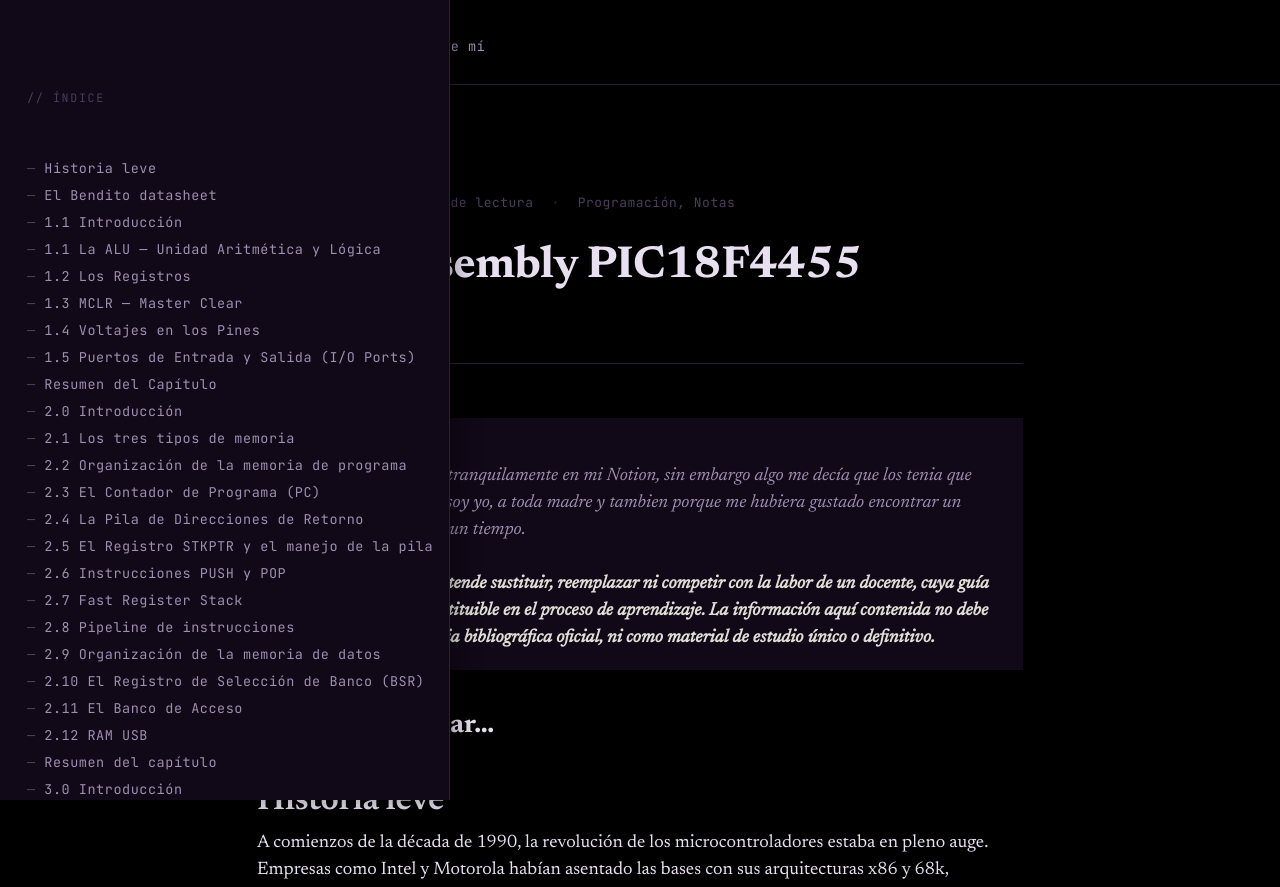
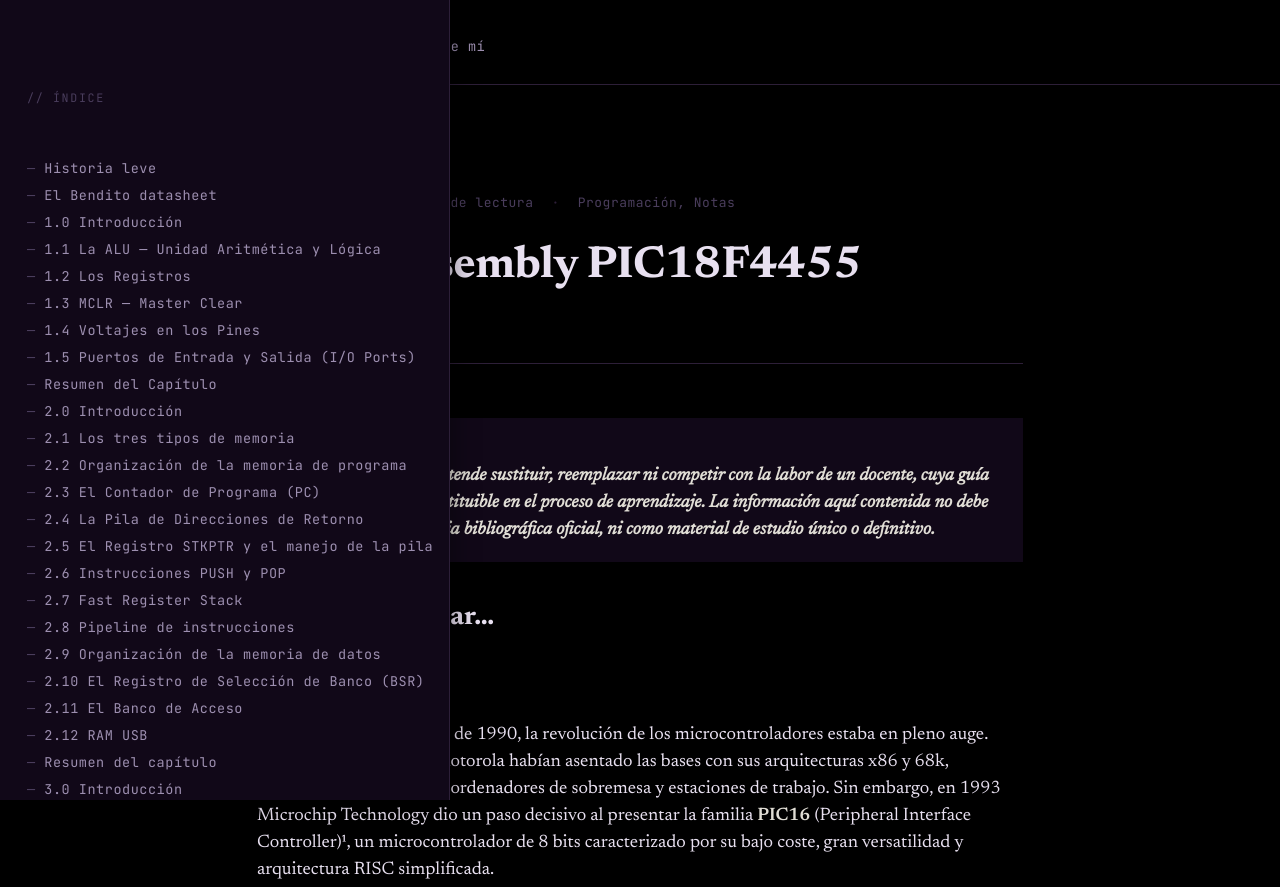
Before and after one commit to soyMarioPineda/blog, a website: page posts/notaspic.html in a window 1280 px wide. Shown: the top 887 px of the page. Drawn offline with Linux system fonts and the light colour scheme.

Commit message:
fix articulo 1

```diff
--- a/posts/notaspic.html
+++ b/posts/notaspic.html
@@ -45,7 +45,7 @@
   <ul>
       <li><a href="#historia-leve">Historia leve</a></li>
       <li><a href="#el-bendito-datasheet">El Bendito datasheet</a></li>
-      <li><a href="#11-introduccion">1.1 Introducción</a></li>
+      <li><a href="#10-introduccion">1.0 Introducción</a></li>
       <li><a href="#11-la-alu-unidad-aritmetica-y-logica">1.1 La ALU — Unidad Aritmética y Lógica</a></li>
       <li><a href="#12-los-registros">1.2 Los Registros</a></li>
       <li><a href="#13-mclr-master-clear">1.3 MCLR — Master Clear</a></li>
@@ -149,8 +149,6 @@
       <div class="article-body">
         <blockquote>
 <p><em><strong>Nota del autor:</strong></em></p>
-<p><em>Estos apuntes estaban tranquilamente en mi Notion, sin embargo algo me decía que los tenia que compartir, por que así soy yo, a toda madre y tambien porque me hubiera gustado encontrar un recurso como esté hace un tiempo.</em></p>
-<p><em><strong>bueno ya, serios.</strong></em></p>
 <p><em><strong>Este documento no pretende sustituir, reemplazar ni competir con la labor de un docente, cuya guía es fundamental e insustituible en el proceso de aprendizaje. La información aquí contenida no debe tomarse como referencia bibliográfica oficial, ni como material de estudio único o definitivo.</strong></em></p>
 </blockquote>
 <h1>Antes de empezar…</h1>
@@ -167,7 +165,7 @@
 <p><strong>Tenlo abierto. Úsalo. Es la herramienta de trabajo, no el último recurso.</strong></p>
 <hr>
 <h1>Capitulo 1: Noción</h1>
-<h2 id="11-introduccion">1.1 Introducción</h2>
+<h2 id="10-introduccion">1.0 Introducción</h2>
 <p>Antes de escribir una sola instrucción en ensamblador, es necesario entender qué hay dentro del microcontrolador y cómo se relaciona. Este capítulo no pretende ser una referencia técnica exhaustiva (tengan a la mano el datasheet) sino una lectura que los guiará en la forma de pensar desde un inicio, y que despues, cuando programen, formular la solución les resultará mas facil.</p>
 <p>Para hacer ese recorrido más intuitivo, utilizaremos una analogía que se extiende a lo largo de todo el capítulo: <strong>el microcontrolador es una fábrica</strong>. Una fábrica que recibe materiales del exterior, los procesa internamente, y despacha resultados hacia afuera. Conforme avancemos, cada componente técnico encontrará su lugar en ese modelo mental.</p>
 <p><img src="image%201.png" alt="image.png"></p>
```
